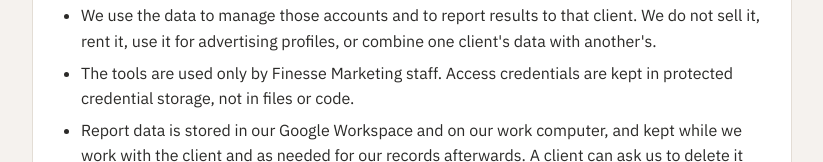
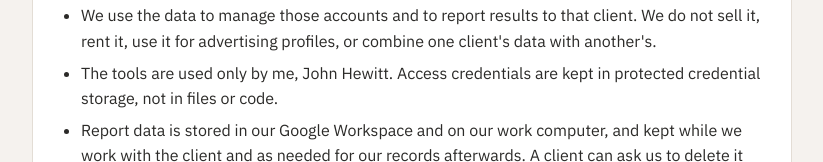
Before and after one commit to J-Money35/finessemarketing.au, a plain HTML site: page privacy.html in a window 1280 px wide. Shown: the part 784-946 px from the top of the page, without its empty margins (228-1051 px from the left). Drawn offline with Linux system fonts and the light colour scheme.

Commit message:
Privacy page: the tools are used only by John Hewitt (FM has no staff; John's yes 24-11-2026)
Co-Authored-By: Claude Opus 5.5 <noreply@anthropic.com>

```diff
--- a/privacy.html
+++ b/privacy.html
@@ -62,7 +62,7 @@ footer a { color: var(--muted); }
     <ul>
       <li>We access only the Google Ads accounts our clients have given us access to, and only for the work they have engaged us to do.</li>
       <li>We use the data to manage those accounts and to report results to that client. We do not sell it, rent it, use it for advertising profiles, or combine one client's data with another's.</li>
-      <li>The tools are used only by Finesse Marketing staff. Access credentials are kept in protected credential storage, not in files or code.</li>
+      <li>The tools are used only by me, John Hewitt. Access credentials are kept in protected credential storage, not in files or code.</li>
       <li>Report data is stored in our Google Workspace and on our work computer, and kept while we work with the client and as needed for our records afterwards. A client can ask us to delete it when the engagement ends.</li>
       <li>Our use of information received from Google APIs follows the <a href="https://developers.google.com/terms/api-services-user-data-policy">Google API Services User Data Policy</a>.</li>
     </ul>
```
